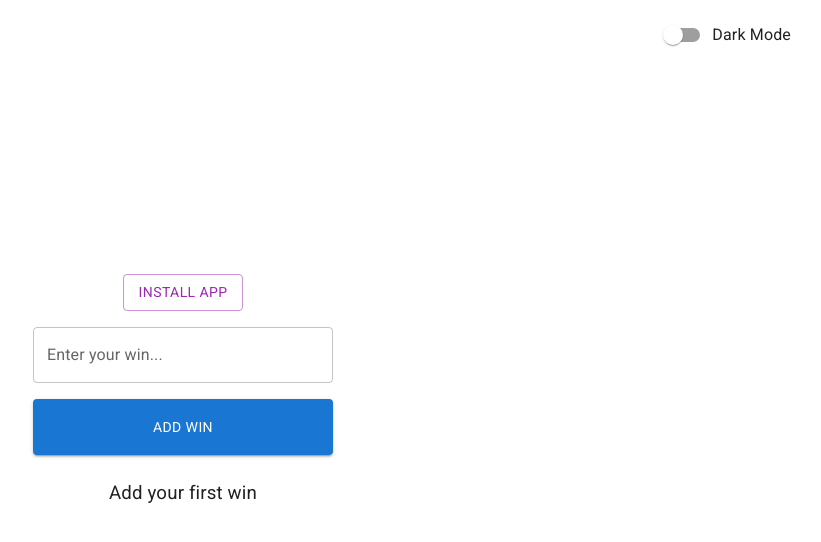
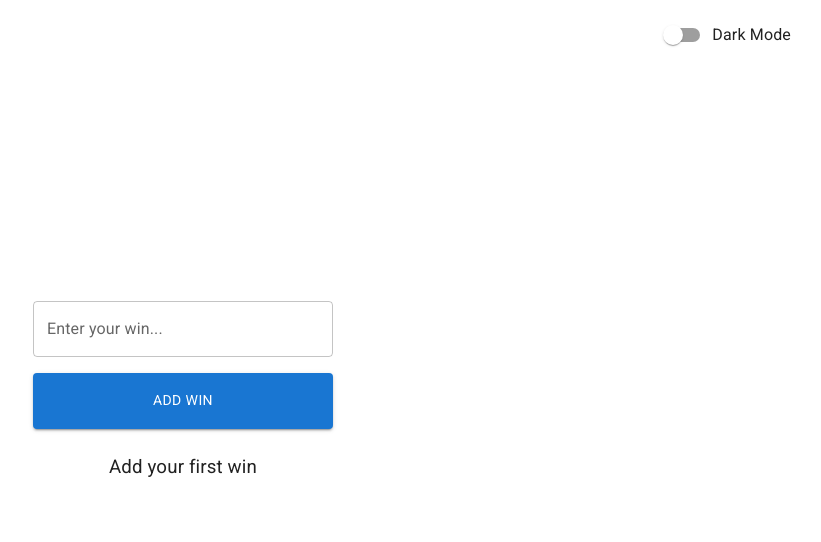
Before and after one commit to ten-engineers/stressi, a React (Vite) app: page / in a window 1280 px wide. Shown: the top 542 px of the page, without its empty margins (457-1278 px from the left). Built offline with nearby package versions, Linux system fonts and the light colour scheme.

Commit message:
Display 'Install app' button only if it's not standalone app

```diff
--- a/src/App.jsx
+++ b/src/App.jsx
@@ -54,9 +54,14 @@ function App() {
 
   // Custom Install Prompt State
   const [deferredPrompt, setDeferredPrompt] = useState(null);
-  const [isInstallable, setIsInstallable] = useState(true);
+  const [isInstallable, setIsInstallable] = useState(false);
 
   useEffect(() => {
+    const isStandalone =
+      window.matchMedia("(display-mode: standalone)").matches ||
+      window.navigator.standalone;
+
+    if (!isStandalone) {
       const handleBeforeInstallPrompt = (e) => {
         e.preventDefault();
         setDeferredPrompt(e);
@@ -68,6 +73,7 @@ function App() {
       return () => {
         window.removeEventListener("beforeinstallprompt", handleBeforeInstallPrompt);
       };
+    }
   }, []);
 
   const handleInstallClick = () => {
```
Lines whose indentation alone changed are shown as unchanged.
